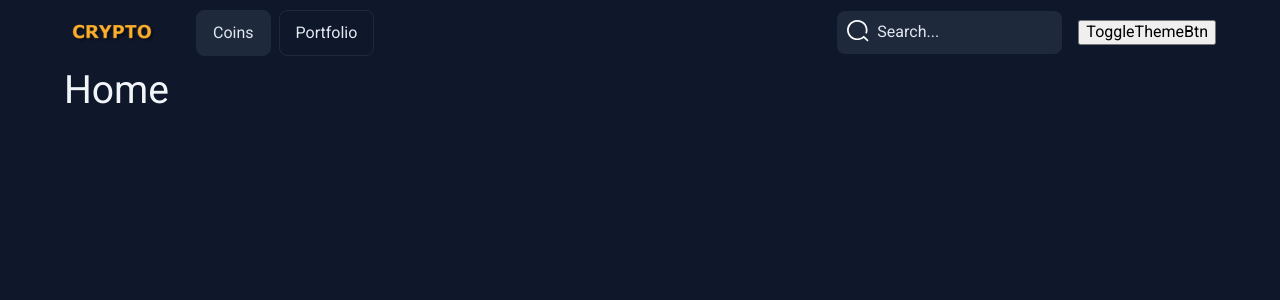
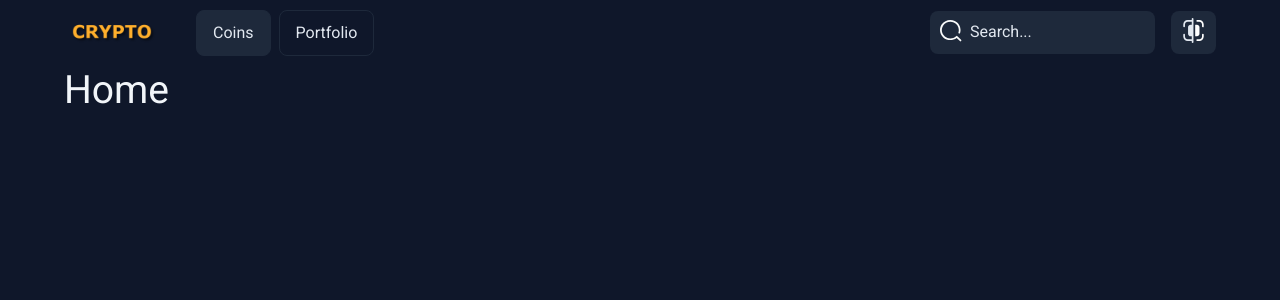
Before and after one commit to grefelnable/crypto-app, a React (Vite) app: page / in a window 1280 px wide. Shown: the top 300 px of the page. Built offline with nearby package versions, Linux system fonts and the light colour scheme.

Commit message:
Add and styled toggle theme btn

```diff
--- a/src/components/Search.jsx
+++ b/src/components/Search.jsx
@@ -72,7 +72,7 @@ const Container = styled.form`
     padding-bottom: 12px;
     padding-left: 2.5rem;
     border: transparent;
-    border-radius: 0.5rem;
+    border-radius: 0.5em;
     outline: none;
   }
   input::placeholder {
--- a/src/components/ToggleThemeBtn.jsx
+++ b/src/components/ToggleThemeBtn.jsx
@@ -1,8 +1,25 @@
 import styled from "styled-components";
+import { ReactComponent as ToggleIcon } from "../assets/toggle-icon.svg";
 
 const ToggleThemeBtn = () => {
-  return <ThemeBtn>ToggleThemeBtn</ThemeBtn>;
+  return (
+    <ThemeBtn>
+      <StyledToggleIcon />
+    </ThemeBtn>
+  );
 };
 export default ToggleThemeBtn;
 
-const ThemeBtn = styled.button``;
+const ThemeBtn = styled.button`
+  cursor: pointer;
+  border: none;
+  border-radius: 0.5em;
+  background-color: var(--grey-800);
+  padding: 7px 10px;
+`;
+
+const StyledToggleIcon = styled(ToggleIcon)`
+  fill: var(--grey-200);
+  height: 25px;
+  width: 25px;
+`;
```
Also changed, not shown: src/assets/toggle-icon.svg.
